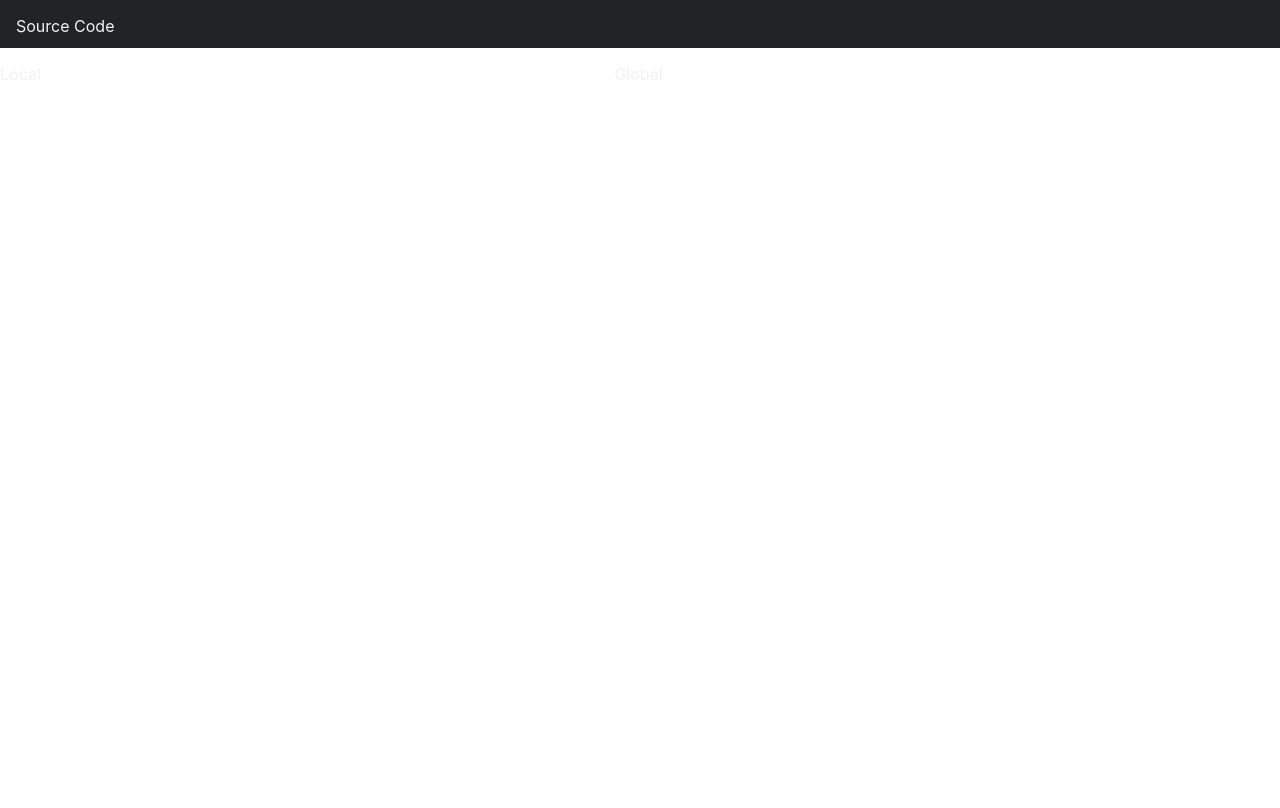
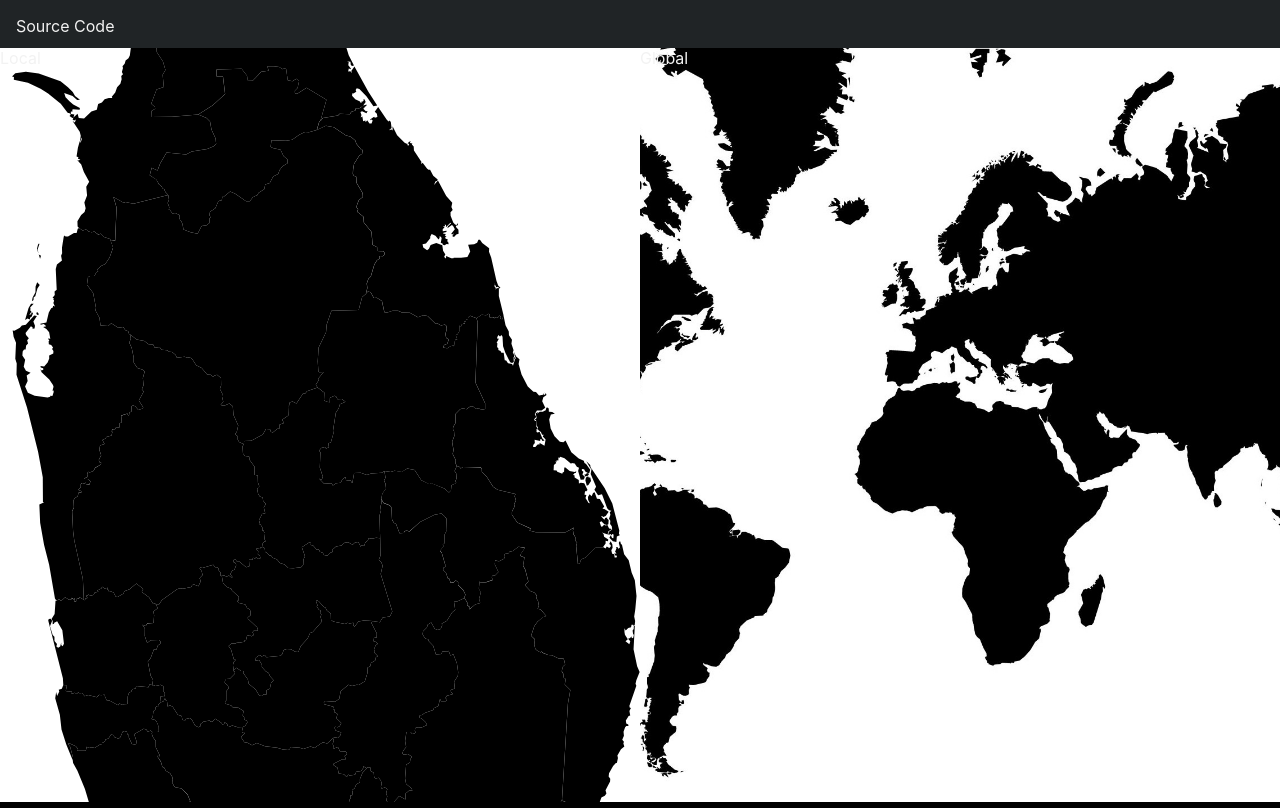
Before and after one commit to ashen007/sl-covid-dashboard, a Flask app: page / in a window 1280 px wide. Run offline with Flask 3, Linux system fonts and the light colour scheme; parts of the project's set-up code (start-up, migrations or seed data) failed here and were passed over.

Commit message:
set backgrounds for page links

```diff
--- a/app/static/style.css
+++ b/app/static/style.css
@@ -17,7 +17,7 @@ header {
 
 .navigation {
     width: 100%;
-    height: 93vh;
+    height: 94.2vh;
 }
 
 .wrapper, ul {
@@ -25,10 +25,11 @@ header {
     height: inherit;
     list-style: none;
     padding: 0;
+    margin: 0;
 }
 
 li {
-    width: 48%;
+    width: 50%;
     height: inherit;
 }
 
@@ -40,3 +41,21 @@ a {
 nav a {
     padding-left: 16px;
 }
+
+#local {
+    background-image: url("images/sri-lanka.svg");
+    background-repeat: no-repeat;
+    background-attachment: fixed;
+    background-position: center;
+    background-size: cover;
+    position: relative;
+}
+
+#global {
+    background-image: url("images/World-Map-Vector-Ai-Free-Download.jpg");
+    background-repeat: no-repeat;
+    background-attachment: fixed;
+    background-position: center;
+    background-size: cover;
+    position: relative;
+}
--- a/app/templates/index.html
+++ b/app/templates/index.html
@@ -16,9 +16,9 @@
 <div class="navigation">
     <div class="wrapper">
         <ul style="display: flex">
-            <li><a href="/local">Local</a></li>
-            <li><a href="/overview">Global</a></li>
-{#            <li><a href="/region">Regional</a></li>#}
+            <li id="local"><a href="/local">Local</a></li>
+            <li id="global"><a href="/overview">Global</a></li>
+            {#            <li><a href="/region">Regional</a></li>#}
         </ul>
     </div>
 </div>
```
Also changed, not shown: app/static/images/World-Map-Vector-Ai-Free-Download.jpg.
